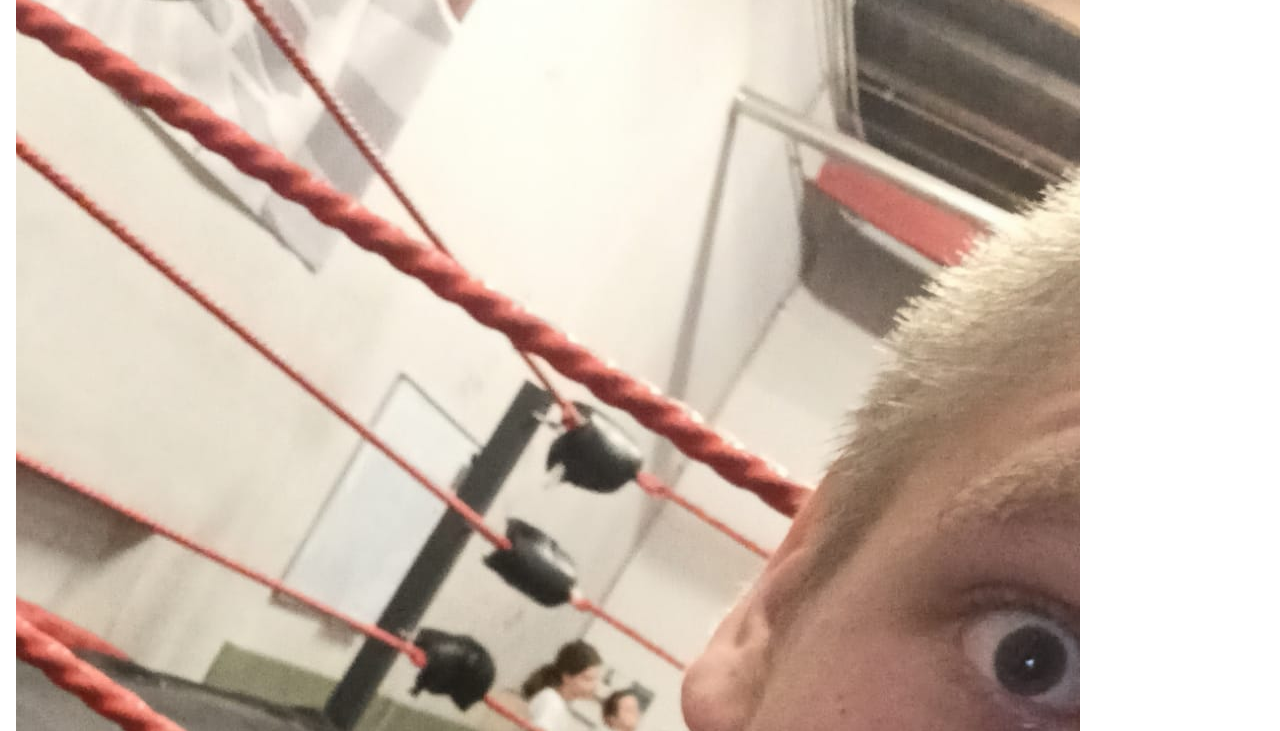
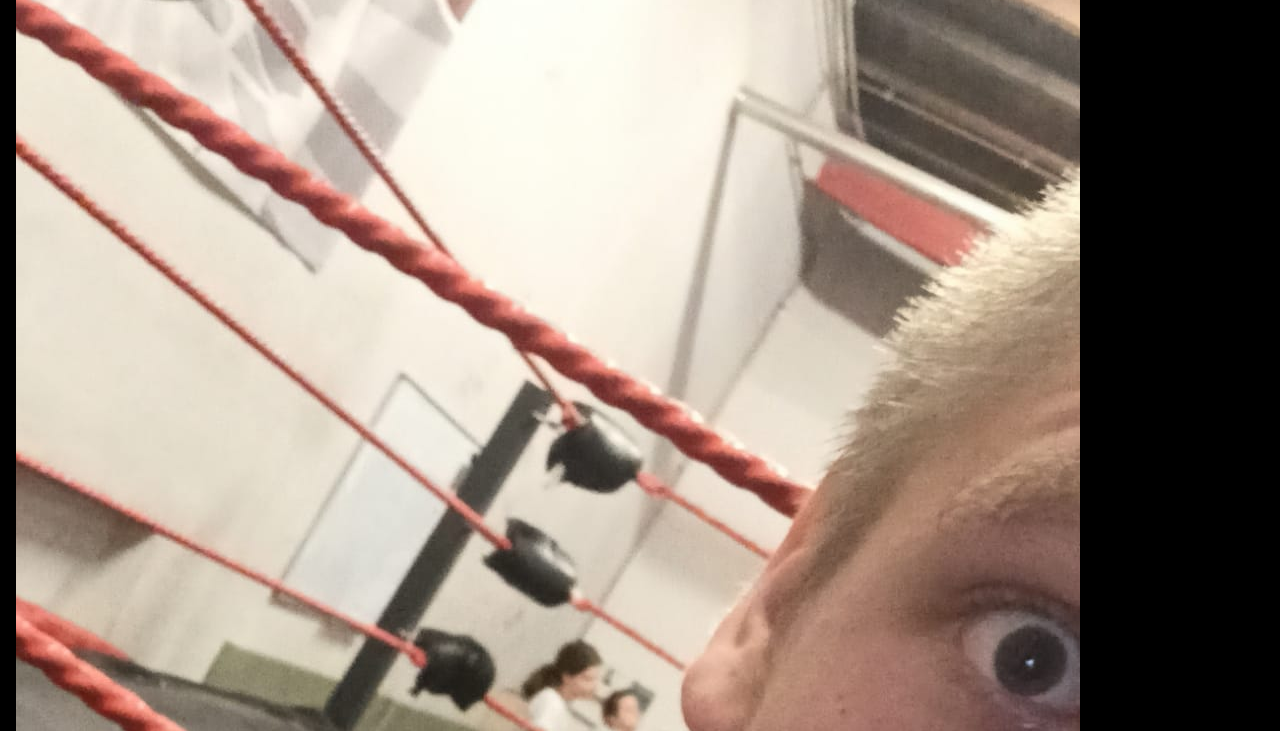
Before and after one commit to Alkawi/personal-website, a plain HTML site: page index.html in a window 1280 px wide. Shown: the part 133-864 px from the top of the page. Drawn offline with nearby package versions, Linux system fonts and the light colour scheme.

Commit message:
Change background color

```diff
--- a/index.html
+++ b/index.html
@@ -10,7 +10,7 @@
       rel="stylesheet"
     />
   </head>
-  <body class="m-4">
+  <body class="m-4 bg-black">
     <h1
       id="top"
       class="text-3xl text-gray-800 font-bold m-5 text-center underline"
```
